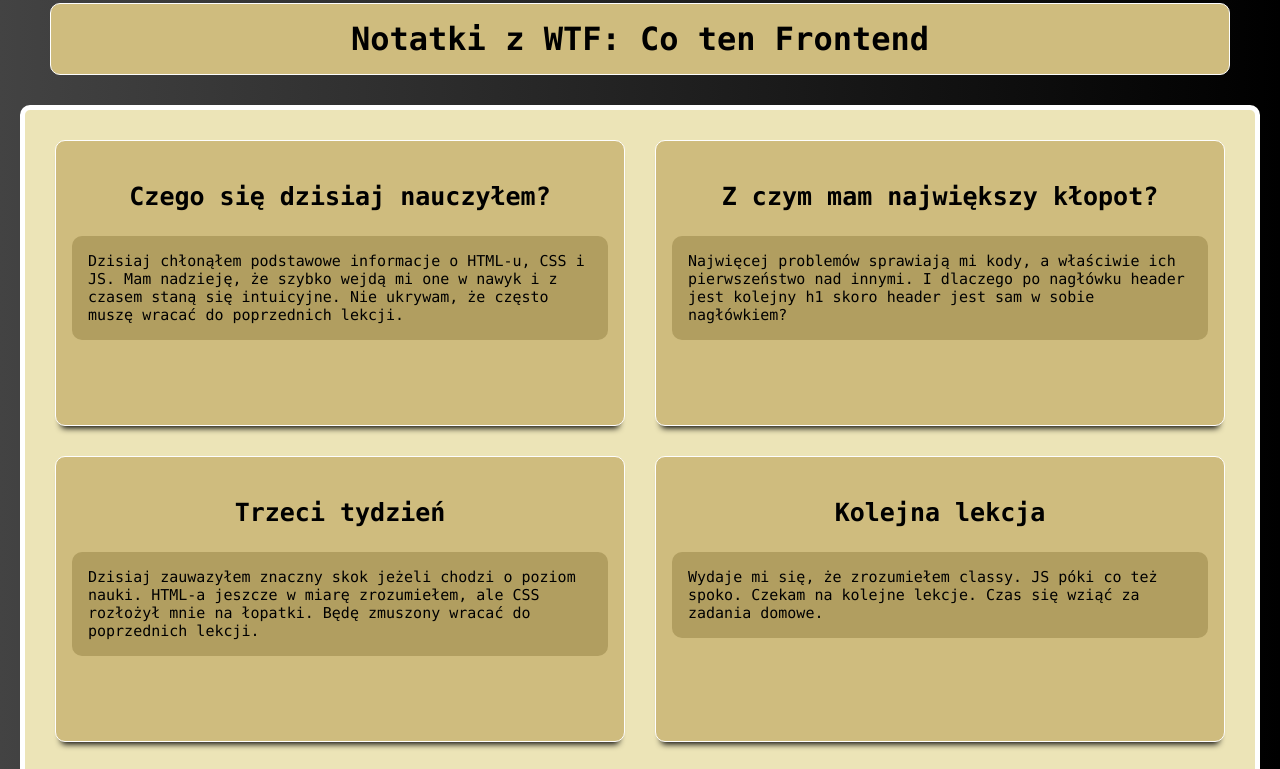
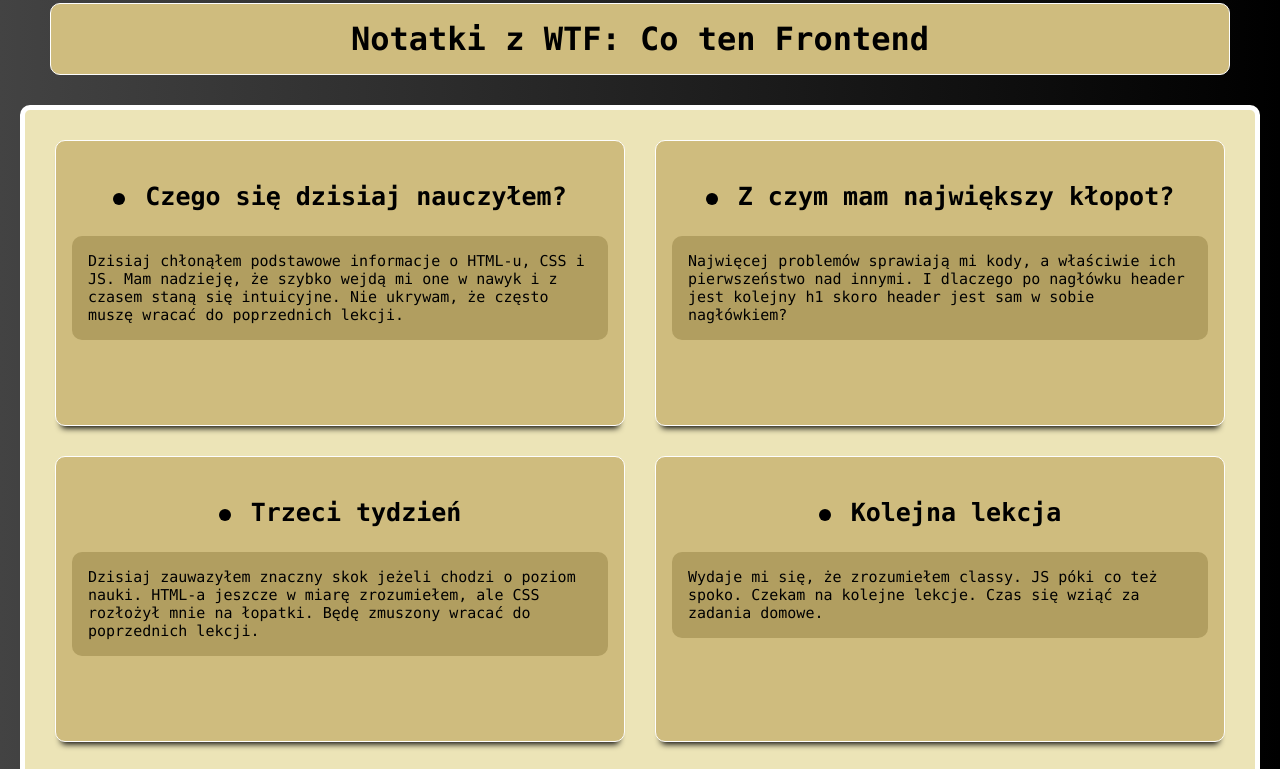
Before and after one commit to Mateusz-Meler/homepage, a plain HTML site: page index.html in a window 1280 px wide. Shown: the part 778-1547 px from the top of the page. Drawn offline with Linux system fonts and the light colour scheme.

Commit message:
adding before

```diff
--- a/style.css
+++ b/style.css
@@ -180,7 +180,6 @@ p {
   border-radius: 10px;
   margin: 0px 0px 10px 0px;
   background-color: #cfbc7e;
-  z-index: 1000;
   box-shadow: 0 8px 6px -6px black;
 }
 
@@ -193,6 +192,15 @@ p {
   color: #000;
   text-align: center;
   font-size: 25px;
+}
+.week-summary__title::before {
+content: "";
+display: inline-block;
+width: 12px;
+height: 12px;
+background: #000;
+border-radius: 50%;
+margin-right: 20px;
 }
 
 .yellow-class {
```
